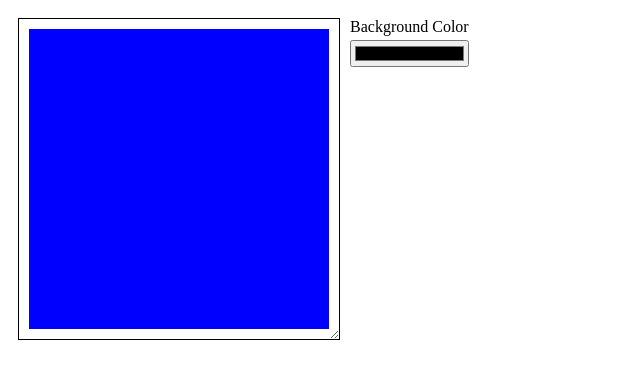
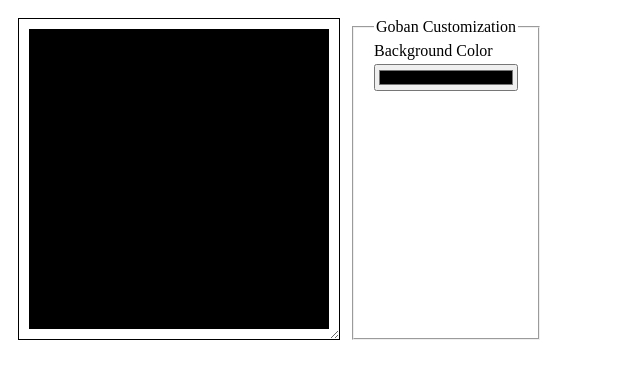
Before and after one commit to psygo/hookban, a website built with Vite: page index.html in a window 1280 px wide. Shown: the whole page, without its empty margins (0-640 px from the left). Built offline with nearby package versions, Linux system fonts and the light colour scheme.

Commit message:
can change the color of the background now

```diff
--- a/index.html
+++ b/index.html
@@ -15,6 +15,11 @@
       form {
         display: flex;
         gap: 10px;
+      }
+
+      fieldset {
+        padding-right: 20px;
+        padding-left: 20px;
       }
 
       input {
@@ -65,16 +70,20 @@
       observer.observe(hookbanContainer)
     </script>
 
-    <form>
+    <form id="goban-customization">
+      <fieldset>
+        <legend>Goban Customization</legend>
+
         <div class="form-field">
           <label for="background-color"
             >Background Color</label
           >
           <input id="background-color" type="color" />
         </div>
+      </fieldset>
     </form>
 
-    <script id="form-submission">
+    <script id="background-color-change">
       const backgroundColorInput = document.querySelector(
         "#background-color"
       )
@@ -82,7 +91,13 @@
       backgroundColorInput.addEventListener(
         "input",
         (e) => {
-          console.log(e)
+          const hookbanBackground = document.querySelector(
+            "hookban-background"
+          )
+          hookbanBackground.setAttribute(
+            "color",
+            e.target.value
+          )
         }
       )
     </script>
--- a/src/components/HookbanBackground.ts
+++ b/src/components/HookbanBackground.ts
@@ -6,11 +6,19 @@ export class HookbanBackground
 {
   static readonly tag = "hookban-background"
 
-  static readonly observedAttributes = ["width", "height"]
+  static readonly observedAttributes = [
+    "width",
+    "height",
+    "color",
+  ]
 
   private canvas: HTMLCanvasElement | undefined
 
-  constructor(public width = 100, public height = 100) {
+  constructor(
+    public width = 100,
+    public height = 100,
+    public color = "black"
+  ) {
     super()
   }
 
@@ -30,7 +38,7 @@ export class HookbanBackground
     const ctx = this.canvas.getContext("2d")
     if (!ctx) return
 
-    ctx.fillStyle = "blue"
+    ctx.fillStyle = this.color
     ctx.fillRect(
       0,
       0,
@@ -63,7 +71,7 @@ export class HookbanBackground
 
   attributeChangedCallback(
     name: string,
-    _oldValue: string,
+    oldValue: string,
     newValue: string
   ) {
     switch (name) {
@@ -73,8 +81,22 @@ export class HookbanBackground
       case "height":
         this.height = parseFloat(newValue)
         break
+      case "color":
+        this.color = newValue
+        break
       default:
     }
+
+    this.dispatchEvent(
+      new CustomEvent("hookban-background-change", {
+        bubbles: true,
+        detail: {
+          attributeName: name,
+          newValue,
+          oldValue,
+        },
+      })
+    )
 
     this.drawBackground()
   }
```
Lines whose indentation alone changed are shown as unchanged.
